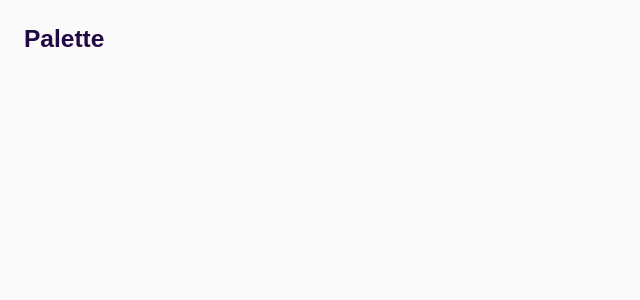
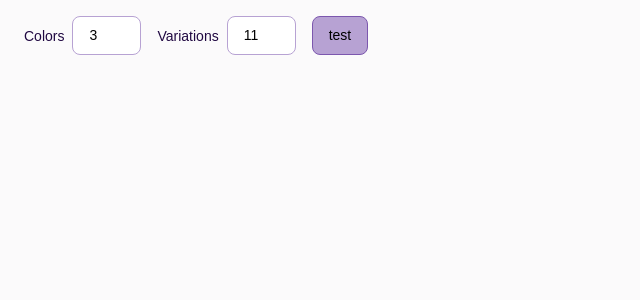
Before and after one commit to VanDenHendeSimon/color-palette, a Next.js app: page / in a window 1280 px wide. Shown: the top 300 px of the page, without its empty margins (0-640 px from the left). Built offline with nearby package versions, Linux system fonts and the light colour scheme.

Commit message:
numeric inputs and styles

```diff
--- a/components/Header.tsx
+++ b/components/Header.tsx
@@ -1,9 +1,20 @@
-import React from 'react'
+import React, { FormEvent, useState } from 'react';
+import { NumericInput } from './NumericInput';
 
 export const Header = () => {
+
+  const [amountOfColors, setAmountOfColors] = useState<number>(3);
+  const [amountOfVariations, setAmountOfVariations] = useState<number>(11);
+
   return (
     <header className="c-header">
-      <h1>Palette</h1>
+      <div className="c-header__numeric-inputs">
+        <NumericInput value={amountOfColors} label="Colors" setter={setAmountOfColors} />
+        <NumericInput value={amountOfVariations} label="Variations" setter={setAmountOfVariations} />
+        <input className="c-input" type="button" value="test" onClick={() => {console.log(amountOfColors, amountOfVariations)}} />
+      </div>
+      <div></div>
+      <div></div>
     </header>
-  )
-}
+  );
+};
--- /dev/null
+++ b/components/NumericInput.tsx
@@ -0,0 +1,12 @@
+import React, { ChangeEvent, FormEvent } from 'react';
+
+export const NumericInput = ({ label, value, setter }: { label: string; value: number; setter: any }) => {
+  return (
+    <div className="c-numeric-input">
+      <label className="c-numeric-input__label" htmlFor="label">{label}</label>
+      <input className="c-input c-numeric-input__input" type="number" name={label} id={label} value={value} onChange={(e : FormEvent) => {
+        setter(Math.max(1, +(e.target as HTMLTextAreaElement).value));
+      }} />
+    </div>
+  );
+};
--- a/styles/components/header.scss
+++ b/styles/components/header.scss
@@ -1,3 +1,8 @@
 .c-header {
   padding: map-get($map: $whitespace, $key: 'md') map-get($map: $whitespace, $key: 'normal');
+
+  &__numeric-inputs {
+    display: flex;
+    gap: map-get($map: $whitespace, $key: 'md');
+  }
 }
--- /dev/null
+++ b/styles/components/inputs.scss
@@ -0,0 +1,28 @@
+.c-input {
+  border: 1px solid map-get($map: $colors-alpha, $key: '100');
+  border-radius: map-get($map: $whitespace, $key: 'sm');
+  padding: map-get($map: $whitespace, $key: 'sm') map-get($map: $whitespace, $key: 'md');
+  transition: map-get($map: $transitions, $key: 'alpha');
+
+  &:hover,
+  &:focus {
+    border-color: map-get($map: $colors-alpha, $key: '200');
+  }
+
+  &:focus {
+    box-shadow: 0 0 0 3px map-get($map: $colors-alpha-opaque, $key: '400');
+  }
+
+  &[type=button] {
+    background-color: map-get($map: $colors-alpha, $key: '100');
+    border-color: map-get($map: $colors-alpha, $key: '300');
+    padding: map-get($map: $whitespace, $key: 'sm') map-get($map: $whitespace, $key: 'md');
+
+    &:hover,
+    &:focus {
+      background-color: map-get($map: $colors-alpha, $key: '300');
+      color: map-get($map: $colors-neutral, $key: '200');
+      cursor: pointer;
+    }
+  }
+}
--- /dev/null
+++ b/styles/components/numericInput.scss
@@ -0,0 +1,13 @@
+.c-numeric-input {
+  display: flex;
+  align-items: center;
+
+  &__label {
+    margin-right: map-get($map: $whitespace, $key: 'sm');
+  }
+
+  &__input {
+    max-width: 2.5rem;
+    line-height: 1.5rem;
+  }
+}
--- a/styles/generic/normalize.scss
+++ b/styles/generic/normalize.scss
@@ -203,6 +203,8 @@ button,
 input {
 	/* 1 */
 	overflow: visible;
+	outline: none;
+	border: none;
 }
 
 /**
--- a/styles/screen.scss
+++ b/styles/screen.scss
@@ -1,6 +1,7 @@
 @import './settings/colors.scss';
 @import './settings/fonts.scss';
 @import './settings/spacing.scss';
+@import './settings/transitions.scss';
 
 @import './generic/normalize.scss';
 
@@ -10,4 +11,6 @@
 @import './objects/row.scss';
 @import './objects/container.scss';
 
+@import './components/inputs.scss';
 @import './components/header.scss';
+@import './components/numericInput.scss';
--- a/styles/settings/colors.scss
+++ b/styles/settings/colors.scss
@@ -23,6 +23,18 @@ $colors-alpha: (
 	'800': var(--color-alpha-800),
 	'900': var(--color-alpha-900),
 	'1000': var(--color-alpha-1000),
+);
+
+$colors-alpha-opaque: (
+	'100': rgba(152, 122, 192, 0.1),
+	'200': rgba(152, 122, 192, 0.2),
+	'300': rgba(152, 122, 192, 0.3),
+	'400': rgba(152, 122, 192, 0.4),
+	'500': rgba(152, 122, 192, 0.5),
+	'600': rgba(152, 122, 192, 0.6),
+	'700': rgba(152, 122, 192, 0.7),
+	'800': rgba(152, 122, 192, 0.8),
+	'900': rgba(152, 122, 192, 0.9),
 );
 
 $colors-beta: (
--- /dev/null
+++ b/styles/settings/transitions.scss
@@ -0,0 +1,3 @@
+$transitions: (
+  'alpha': all 0.1s ease-out,
+)
```
